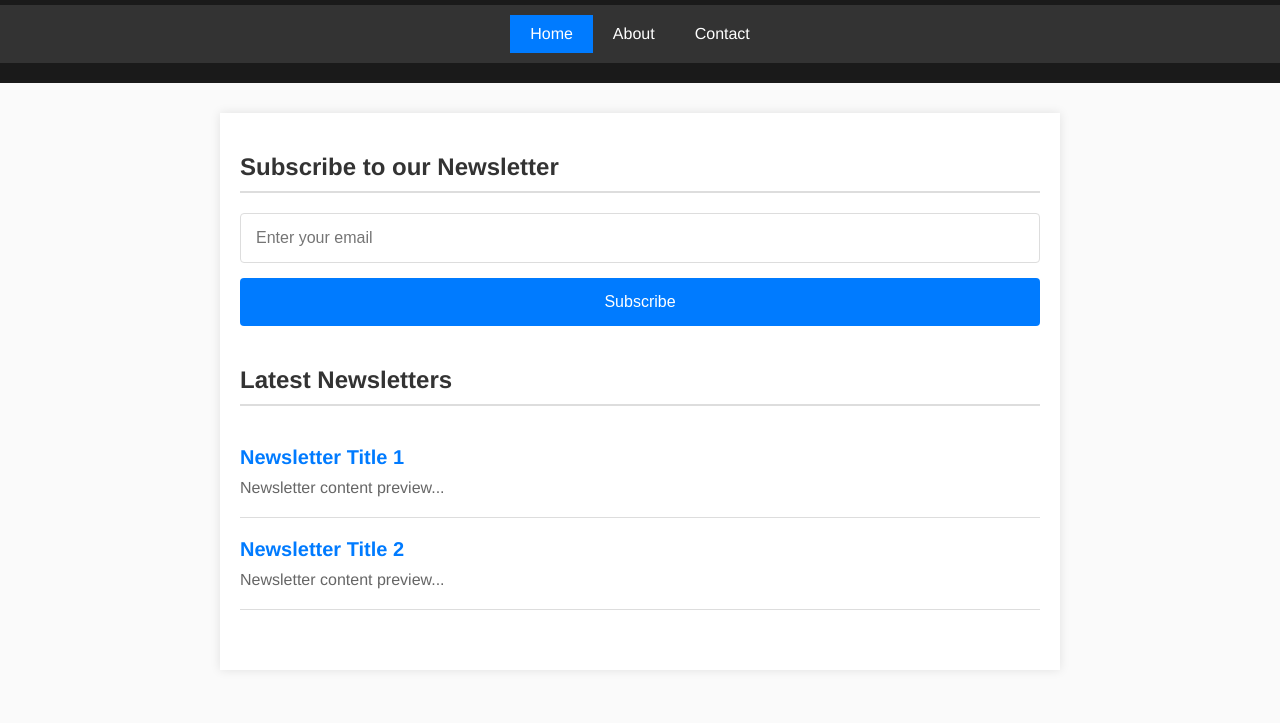
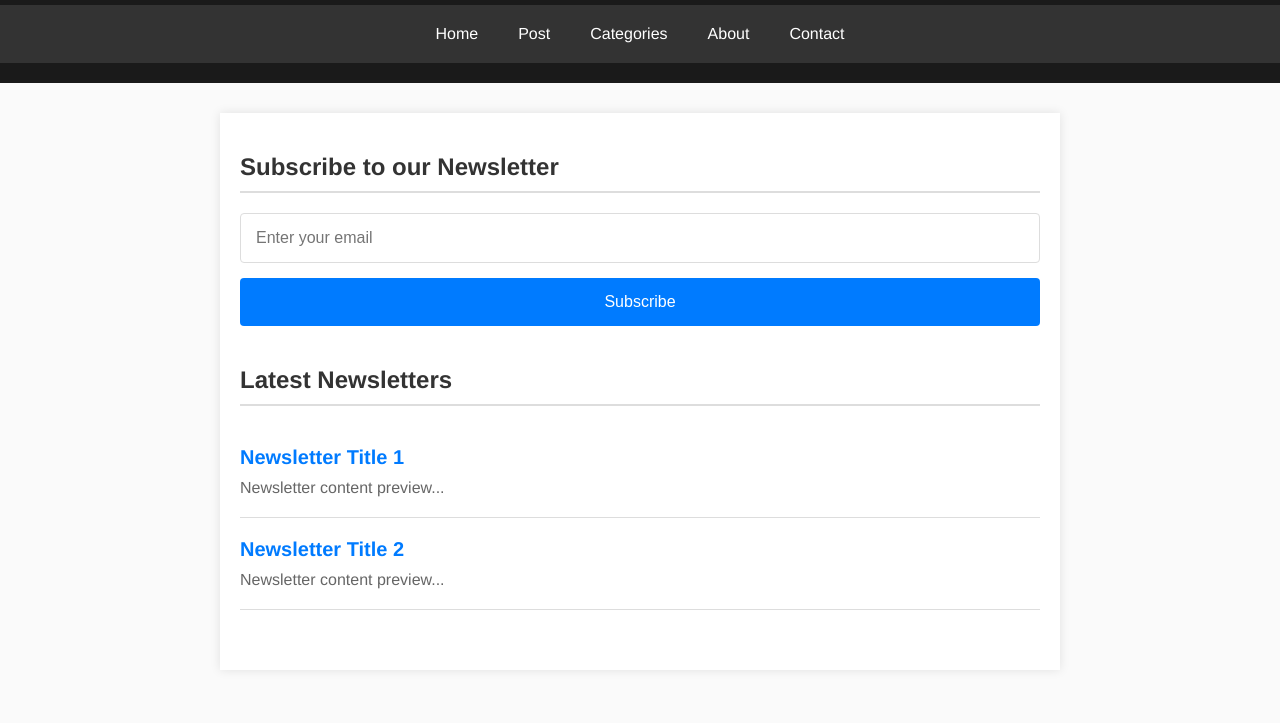
Before and after one commit to Kinnect/kinnect.github.io, a plain HTML site: page index.html in a window 1280 px wide. Shown: the part 77-800 px from the top of the page. Drawn offline with Linux system fonts and the light colour scheme.

Commit message:
added about me page

```diff
--- a/index.html
+++ b/index.html
@@ -114,7 +114,9 @@
     <h1>Newsletter Site</h1>
     <nav class="tabs">
         <a href="#home" class="tab active">Home</a>
-        <a href="#about" class="tab">About</a>
+        <a href="#post" class="tab active">Post</a>
+        <a href="#categories" class="tab active">Categories</a>
+        <a href="about.html" class="tab">About</a>
         <a href="#contact" class="tab">Contact</a>
     </nav>
   </header>
@@ -163,6 +165,15 @@
         messageDiv.textContent = 'Subscription failed';
       }
     });
+    document.addEventListener('DOMContentLoaded', () => {
+        const tabs = document.querySelectorAll('.tab');
+        tabs.forEach(tab => {
+          tab.classList.remove('active');
+          if (tab.href === window.location.href) {
+            tab.classList.add('active');
+          }
+        });
+      });
   </script>
 </body>
 </html>
```
Also changed, not shown: about.html (added, +7 -0 lines).
